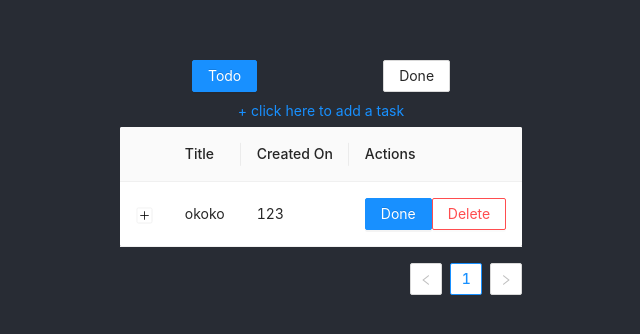
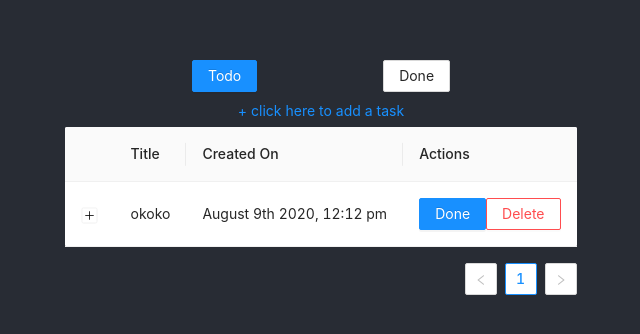
Before and after one commit to psg0796/Todo-React-2, a React (Create React App) app: page /todo in a window 1280 px wide. Shown: the part 222-556 px from the top of the page, without its empty margins (319-959 px from the left). Built offline with nearby package versions, Linux system fonts and the light colour scheme.

Commit message:
replaced id with key for proper functioning of expandable

```diff
--- a/package.json
+++ b/package.json
@@ -15,6 +15,7 @@
     "@types/styled-components": "^5.1.2",
     "antd": "^4.5.2",
     "enzyme": "^3.11.0",
+    "moment": "^2.27.0",
     "ramda": "^0.27.1",
     "react": "^16.13.1",
     "react-dom": "^16.13.1",
--- a/src/App.tsx
+++ b/src/App.tsx
@@ -20,7 +20,7 @@ import { FlexCol } from "./common/components/flex";
 import { font24, font32 } from "./common/fontSize";
 
 export interface UserTasksProps {
-  id: Number;
+  key: Date;
   title: String;
   description: String;
   isDone: boolean;
--- a/src/MainApp/todo.tsx
+++ b/src/MainApp/todo.tsx
@@ -3,6 +3,11 @@ import TaskTable from '../common/components/taskTable';
 import { UserTasksProps } from '../App';
 import Button from '../common/components/button';
 import Modal from 'antd/lib/modal/Modal';
+import moment from 'moment';
+import { Input } from 'antd';
+
+const { TextArea } = Input;
+moment().format();
 
 interface Props {
   data: UserTasksProps[],
@@ -13,10 +18,8 @@ interface Props {
 const Todo: React.SFC<Props> = (props) => {
   const [addModalVisible, setAddModalVisible] = useState(false);
 
-  const [newId, setId] = useState(0);
   const [newTitle, setTitle] = useState("");
   const [newDescription, setDescription] = useState("");
-  const [newIsDone, setIsDone] = useState(false);
 
   return (
     <>
@@ -24,9 +27,11 @@ const Todo: React.SFC<Props> = (props) => {
       <Modal
         title="Add item to do"
         visible={addModalVisible}
-        onOk={() => {setAddModalVisible(false); props.addItem({id: newId, title: newTitle, description: newDescription, isDone: newIsDone})}}
+        onOk={() => {setAddModalVisible(false); props.addItem({key: new Date(), title: newTitle, description: newDescription, isDone: false})}}
         onCancel={() => setAddModalVisible(false)}
       >
+        Title : <Input onChange={e => setTitle(e.target.value)} placeholder="Enter the title to be displayed" />
+        Description: <TextArea onChange={e => setDescription(e.target.value)} placeholder="Enter any description"/>
       </Modal>
       <TaskTable data={props.data} />
     </>
--- a/src/common/components/taskTable.tsx
+++ b/src/common/components/taskTable.tsx
@@ -5,6 +5,7 @@ import 'antd/dist/antd.css';
 import * as R from 'ramda';
 import Button from './button';
 import { FlexRow } from './flex';
+import moment from 'moment';
 
 interface Props {
   data: UserTasksProps[]
@@ -17,7 +18,8 @@ const columns = [
   },
   {
     title: 'Created On',
-    dataIndex: 'id',
+    dataIndex: 'key',
+    render: (date: Date) => moment.utc(date).format("MMMM Do YYYY, h:mm a").toString()
   },
   {
     title: 'Actions',
@@ -31,13 +33,14 @@ const columns = [
   },
 ];
 
-const TaskTable: React.SFC<Props> = (props) => {
-  const expandable = {
-    expandedRowRender: (record: UserTasksProps) => <p>{record.description}</p>,
-    rowExpandable: (record: UserTasksProps) => !R.isEmpty(record.description),
-  };
-
-  return <Table expandable={expandable} columns={columns} dataSource={props.data} />
-}
+const TaskTable: React.SFC<Props> = (props) =>
+  <Table
+    expandable={{
+      expandedRowRender: (record: UserTasksProps) => <p>{record.description}</p>,
+      rowExpandable: (record: UserTasksProps) => !R.isEmpty(record.description),
+    }}
+    columns={columns}
+    dataSource={props.data}
+  />
 
 export default TaskTable;
--- a/src/mockData.ts
+++ b/src/mockData.ts
@@ -2,13 +2,13 @@ import { UserTasksProps } from './App';
 
 export const Data: UserTasksProps[] = [
   {
-    id: 123,
+    key: new Date(),
     title: "okoko",
     description: "ooopooo",
     isDone: false
   },
   {
-    id: 124,
+    key: new Date(),
     title: "okoko",
     description: "ooopooo",
     isDone: true
```
